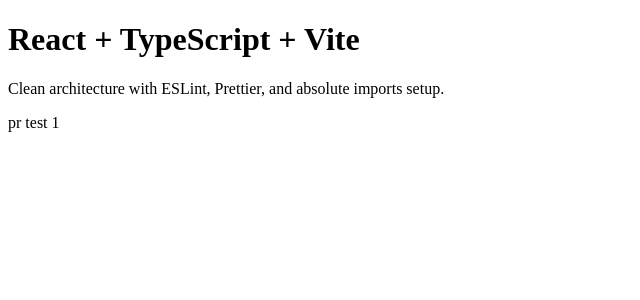
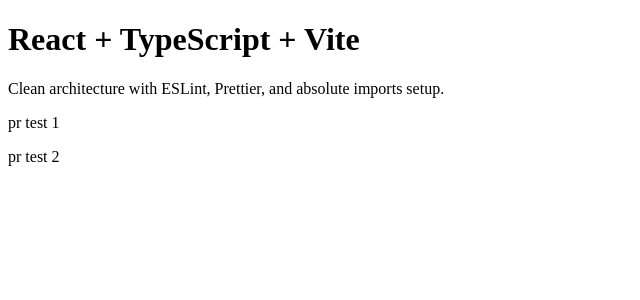
Before and after one commit to kimjinseok1996/git-pr-test, a React (Vite) app: page / in a window 1280 px wide. Shown: the top 300 px of the page, without its empty margins (0-640 px from the left). Built offline with nearby package versions, Linux system fonts and the light colour scheme.

Commit message:
style: apply formatting (+1 lines)

```diff
--- a/src/App.tsx
+++ b/src/App.tsx
@@ -8,6 +8,7 @@
         Clean architecture with ESLint, Prettier, and absolute imports setup.
       </p>
       <p>pr test 1</p>
+      <p>pr test 2</p>
     </div>
   );
 };
```
